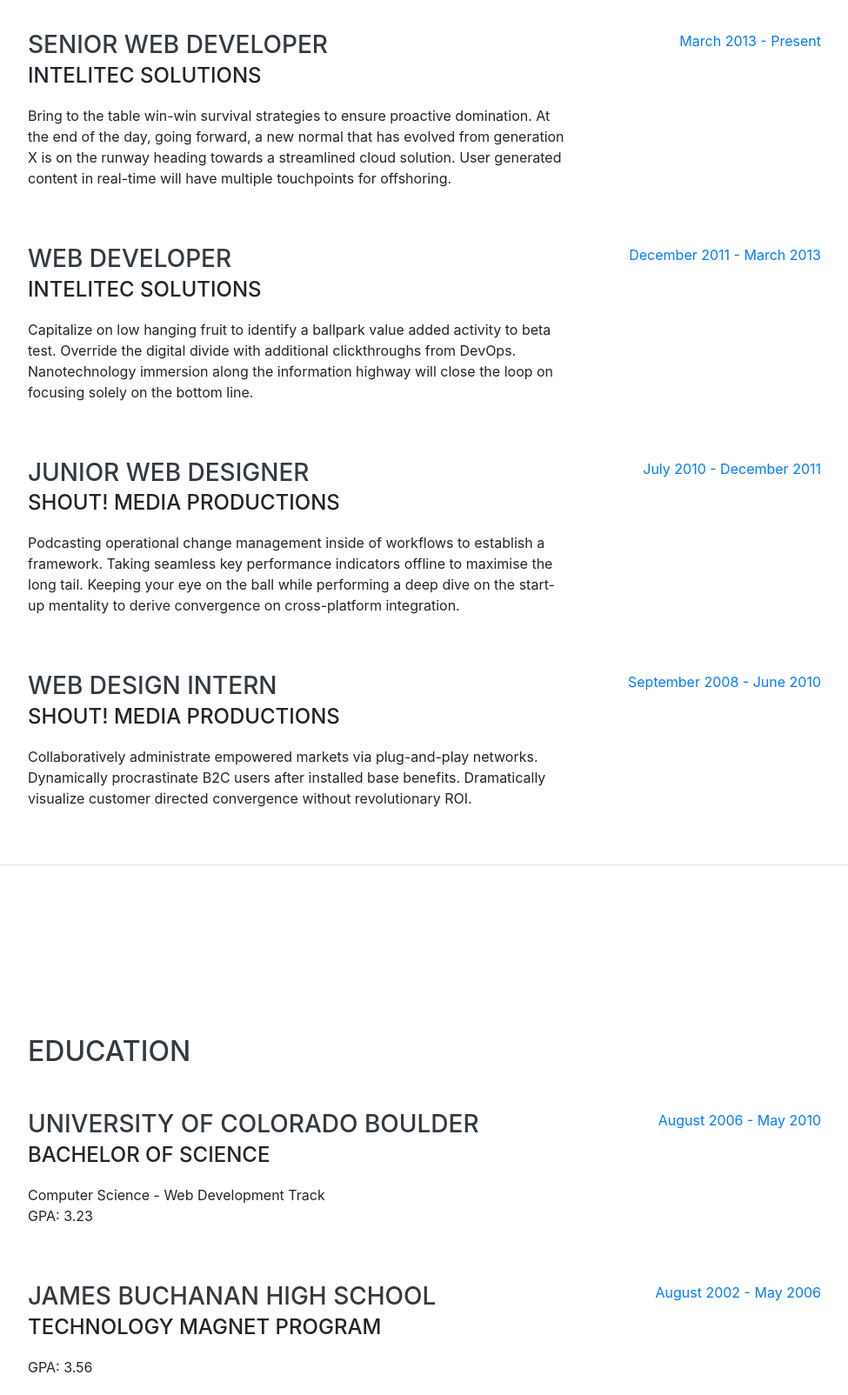
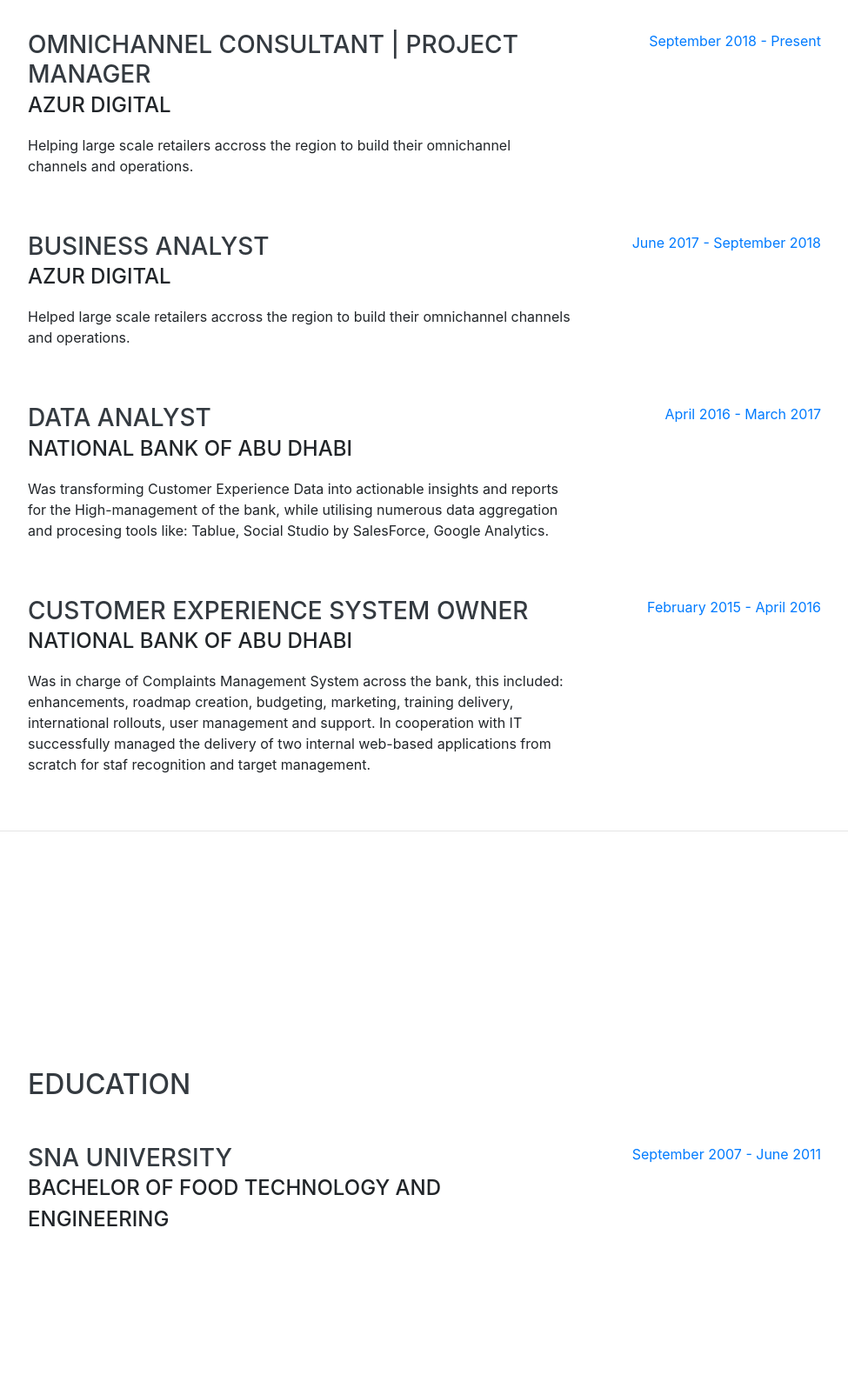
Before and after one commit to Maksmalt/Portfolio, a website with bundled scripts: page index.html in a window 1280 px wide. Shown: the part 900-2504 px from the top of the page at 87% size, without its empty margins (288-1263 px from the left). Built offline with nearby package versions, Linux system fonts and the light colour scheme; a web font is replaced by a local one.

Commit message:
Some changes 16-Mar-2019 0:08

```diff
--- a/css/resume.css
+++ b/css/resume.css
@@ -1,8 +1,3 @@
-/*!
- * Start Bootstrap - Resume v5.0.4 (https://startbootstrap.com/template-overviews/resume)
- * Copyright 2013-2019 Start Bootstrap
- * Licensed under MIT (https://github.com/BlackrockDigital/startbootstrap-resume/blob/master/LICENSE)
- */
 
 body {
   font-family: 'Muli', -apple-system, BlinkMacSystemFont, 'Segoe UI', Roboto, 'Helvetica Neue', Arial, sans-serif, 'Apple Color Emoji', 'Segoe UI Emoji', 'Segoe UI Symbol', 'Noto Color Emoji';
--- a/gulpfile.js
+++ b/gulpfile.js
@@ -20,7 +20,6 @@
 const banner = ['/*!\n',
   ' * Start Bootstrap - <%= pkg.title %> v<%= pkg.version %> (<%= pkg.homepage %>)\n',
   ' * Copyright 2013-' + (new Date()).getFullYear(), ' <%= pkg.author %>\n',
-  ' * Licensed under <%= pkg.license %> (https://github.com/BlackrockDigital/<%= pkg.name %>/blob/master/LICENSE)\n',
   ' */\n',
   '\n'
 ].join('');
--- a/index.html
+++ b/index.html
@@ -50,9 +50,6 @@
           <a class="nav-link js-scroll-trigger" href="#skills">Skills</a>
         </li>
         <li class="nav-item">
-          <a class="nav-link js-scroll-trigger" href="#interests">Interests</a>
-        </li>
-        <li class="nav-item">
           <a class="nav-link js-scroll-trigger" href="#awards">Awards</a>
         </li>
       </ul>
@@ -69,13 +66,16 @@
         <div class="subheading mb-5">Dubai, UAE · Sumy, Ukraine · +971 56 272 3172 ·
           <a href="mailto:name@email.com">maksym.maltsev@gmail.com</a>
         </div>
-        <p class="lead mb-5">I am  in leveraging agile frameworks to provide a robust synopsis for high level overviews. Iterative approaches to corporate strategy foster collaborative thinking to further the overall value proposition.</p>
+        <p class="lead mb-5">I am Omnichannel Consultant, Project Manager and aspiring Full-stack Web Developer.</p>
         <div class="social-icons">
-          <a href="#">
+          <a href="https://www.linkedin.com/in/maksymmaltsev/" target="_blank">
             <i class="fab fa-linkedin-in"></i>
           </a>
-          <a href="#">
+          <a href="https://github.com/Maksmalt" target="_blank">
             <i class="fab fa-github"></i>
+          </a>
+          <a href="pdf/maksym-maltsev-cv-nov-2018.pdf" target="_blank">
+          <i class="fas fa-user-circle"></i>
           </a>
         </div>
       </div>
@@ -89,45 +89,46 @@
 
         <div class="resume-item d-flex flex-column flex-md-row justify-content-between mb-5">
           <div class="resume-content">
-            <h3 class="mb-0">Senior Web Developer</h3>
-            <div class="subheading mb-3">Intelitec Solutions</div>
-            <p>Bring to the table win-win survival strategies to ensure proactive domination. At the end of the day, going forward, a new normal that has evolved from generation X is on the runway heading towards a streamlined cloud solution. User generated content in real-time will have multiple touchpoints for offshoring.</p>
+            <h3 class="mb-0">Omnichannel Consultant | Project Manager</h3>
+            <div class="subheading mb-3">Azur Digital</div>
+            <p>Helping large scale retailers accross the region to build their omnichannel channels and operations. </p>
           </div>
           <div class="resume-date text-md-right">
-            <span class="text-primary">March 2013 - Present</span>
+            <span class="text-primary">September 2018 - Present</span>
           </div>
         </div>
 
         <div class="resume-item d-flex flex-column flex-md-row justify-content-between mb-5">
           <div class="resume-content">
-            <h3 class="mb-0">Web Developer</h3>
-            <div class="subheading mb-3">Intelitec Solutions</div>
-            <p>Capitalize on low hanging fruit to identify a ballpark value added activity to beta test. Override the digital divide with additional clickthroughs from DevOps. Nanotechnology immersion along the information highway will close the loop on focusing solely on the bottom line.</p>
+            <h3 class="mb-0">Business Analyst</h3>
+            <div class="subheading mb-3">Azur Digital</div>
+            <p> Helped large scale retailers accross the region to build their omnichannel channels and operations.</p>
           </div>
           <div class="resume-date text-md-right">
-            <span class="text-primary">December 2011 - March 2013</span>
+            <span class="text-primary">June 2017 - September 2018</span>
           </div>
         </div>
 
         <div class="resume-item d-flex flex-column flex-md-row justify-content-between mb-5">
           <div class="resume-content">
-            <h3 class="mb-0">Junior Web Designer</h3>
-            <div class="subheading mb-3">Shout! Media Productions</div>
-            <p>Podcasting operational change management inside of workflows to establish a framework. Taking seamless key performance indicators offline to maximise the long tail. Keeping your eye on the ball while performing a deep dive on the start-up mentality to derive convergence on cross-platform integration.</p>
+            <h3 class="mb-0">Data Analyst</h3>
+            <div class="subheading mb-3">National Bank of Abu Dhabi</div>
+            <p>Was transforming Customer Experience Data into actionable insights and reports for the High-management of the bank, while utilising numerous data aggregation and procesing tools like: Tablue, Social Studio by SalesForce, Google Analytics. </p>
           </div>
           <div class="resume-date text-md-right">
-            <span class="text-primary">July 2010 - December 2011</span>
+            <span class="text-primary">April 2016 - March 2017</span>
           </div>
         </div>
 
         <div class="resume-item d-flex flex-column flex-md-row justify-content-between">
           <div class="resume-content">
-            <h3 class="mb-0">Web Design Intern</h3>
-            <div class="subheading mb-3">Shout! Media Productions</div>
-            <p>Collaboratively administrate empowered markets via plug-and-play networks. Dynamically procrastinate B2C users after installed base benefits. Dramatically visualize customer directed convergence without revolutionary ROI.</p>
+            <h3 class="mb-0">Customer Experience System Owner</h3>
+            <div class="subheading mb-3">National Bank of Abu Dhabi</div>
+            <p>Was in charge of Complaints Management System across the bank, this included: enhancements, roadmap creation, budgeting, marketing, training delivery, international rollouts, user management and support. In cooperation with IT successfully managed the delivery of two internal web-based applications
+              from scratch for staf recognition and target management. </p>
           </div>
           <div class="resume-date text-md-right">
-            <span class="text-primary">September 2008 - June 2010</span>
+            <span class="text-primary">February 2015 - April 2016</span>
           </div>
         </div>
 
@@ -143,24 +144,11 @@
 
         <div class="resume-item d-flex flex-column flex-md-row justify-content-between mb-5">
           <div class="resume-content">
-            <h3 class="mb-0">University of Colorado Boulder</h3>
-            <div class="subheading mb-3">Bachelor of Science</div>
-            <div>Computer Science - Web Development Track</div>
-            <p>GPA: 3.23</p>
+            <h3 class="mb-0">SNA University</h3>
+            <div class="subheading mb-3">Bachelor of Food Technology and Engineering</div>
           </div>
           <div class="resume-date text-md-right">
-            <span class="text-primary">August 2006 - May 2010</span>
-          </div>
-        </div>
-
-        <div class="resume-item d-flex flex-column flex-md-row justify-content-between">
-          <div class="resume-content">
-            <h3 class="mb-0">James Buchanan High School</h3>
-            <div class="subheading mb-3">Technology Magnet Program</div>
-            <p>GPA: 3.56</p>
-          </div>
-          <div class="resume-date text-md-right">
-            <span class="text-primary">August 2002 - May 2006</span>
+            <span class="text-primary">September 2007 - June 2011</span>
           </div>
         </div>
 
@@ -185,31 +173,7 @@
             <i class="fab fa-js-square"></i>
           </li>
           <li class="list-inline-item">
-            <i class="fab fa-angular"></i>
-          </li>
-          <li class="list-inline-item">
-            <i class="fab fa-react"></i>
-          </li>
-          <li class="list-inline-item">
-            <i class="fab fa-node-js"></i>
-          </li>
-          <li class="list-inline-item">
-            <i class="fab fa-sass"></i>
-          </li>
-          <li class="list-inline-item">
-            <i class="fab fa-less"></i>
-          </li>
-          <li class="list-inline-item">
             <i class="fab fa-wordpress"></i>
-          </li>
-          <li class="list-inline-item">
-            <i class="fab fa-gulp"></i>
-          </li>
-          <li class="list-inline-item">
-            <i class="fab fa-grunt"></i>
-          </li>
-          <li class="list-inline-item">
-            <i class="fab fa-npm"></i>
           </li>
         </ul>
 
@@ -231,15 +195,6 @@
       </div>
     </section>
 
-    <hr class="m-0">
-
-    <section class="resume-section p-3 p-lg-5 d-flex align-items-center" id="interests">
-      <div class="w-100">
-        <h2 class="mb-5">Interests</h2>
-        <p>Apart from being a web developer, I enjoy most of my time being outdoors. In the winter, I am an avid skier and novice ice climber. During the warmer months here in Colorado, I enjoy mountain biking, free climbing, and kayaking.</p>
-        <p class="mb-0">When forced indoors, I follow a number of sci-fi and fantasy genre movies and television shows, I am an aspiring chef, and I spend a large amount of my free time exploring the latest technology advancements in the front-end web development world.</p>
-      </div>
-    </section>
 
     <hr class="m-0">
 
```
Also changed, not shown: package.json (+4 -5 lines), 2 other files.
